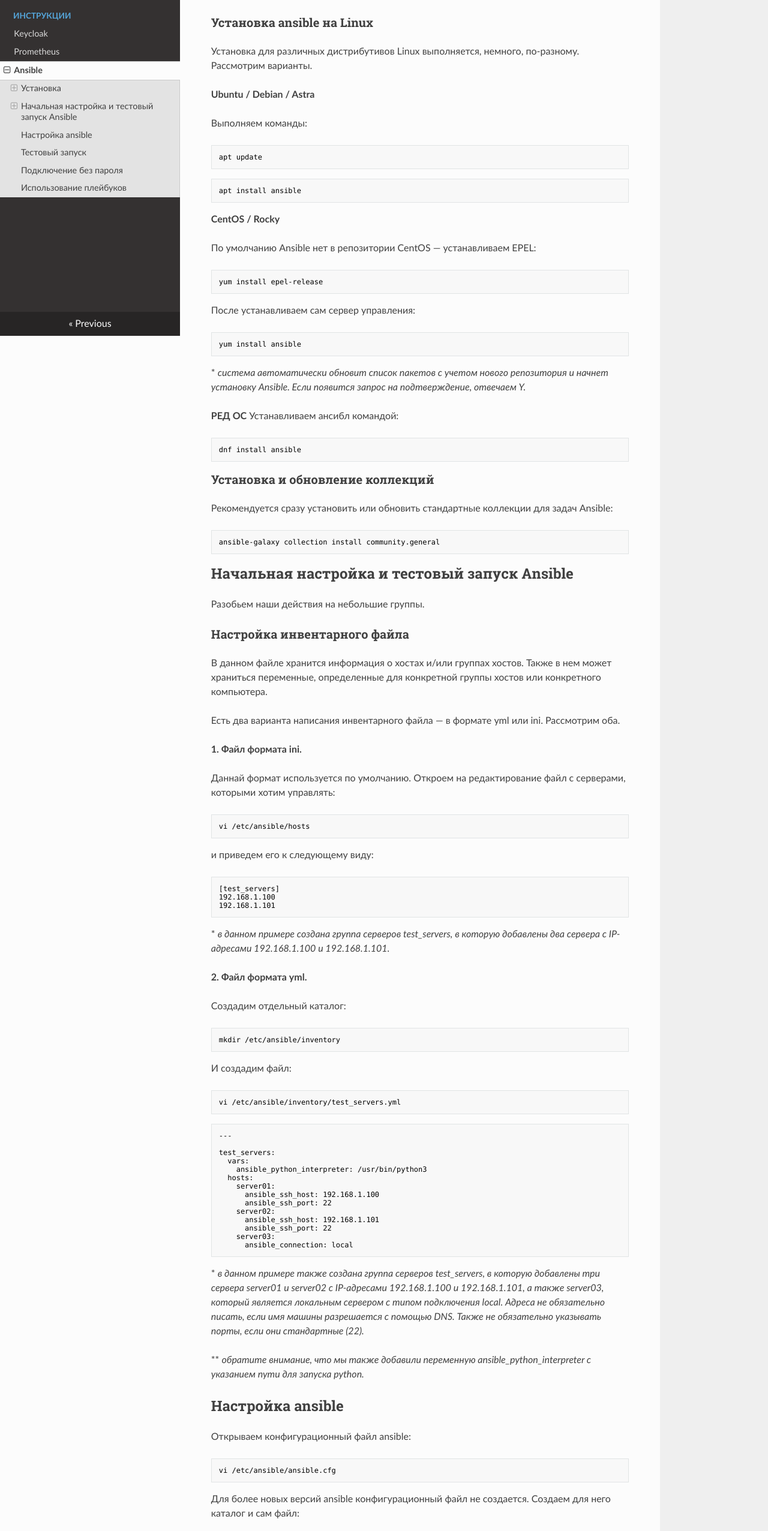
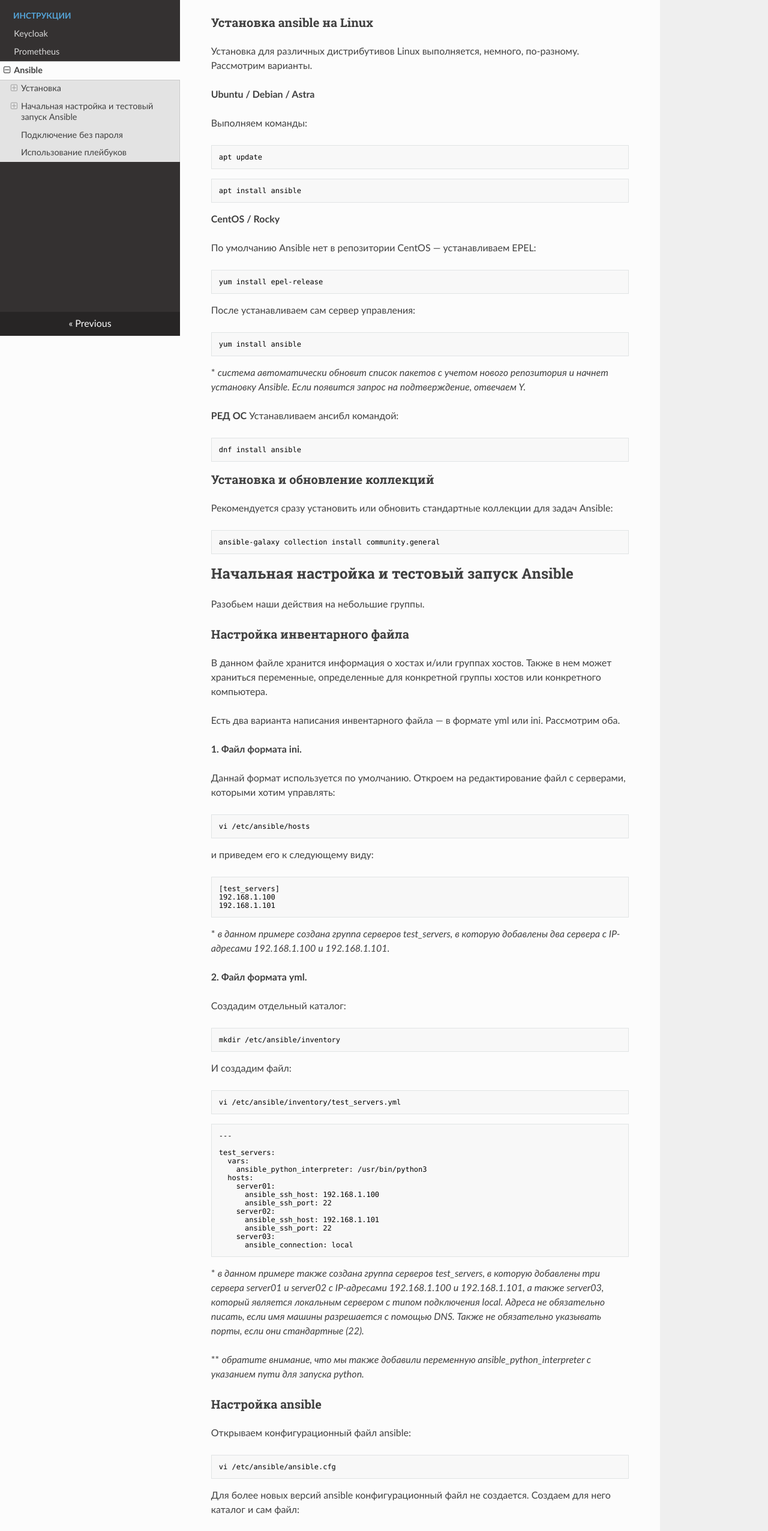
Before and after one commit to IIShara/IIShara.github.io, a plain HTML site: page Ansible/index.html in a window 1280 px wide. Shown: the part 240-2793 px from the top of the page at 60% size. Drawn offline with nearby package versions, Linux system fonts and the light colour scheme.

Commit message:
Deployed c594a60 with MkDocs version: 1.6.1

```diff
--- a/Ansible/index.html
+++ b/Ansible/index.html
@@ -71,11 +71,11 @@
         <ul>
     <li class="toctree-l3"><a class="reference internal" href="#_3">Настройка инвентарного файла</a>
     </li>
+    <li class="toctree-l3"><a class="reference internal" href="#ansible_2">Настройка ansible</a>
+    </li>
+    <li class="toctree-l3"><a class="reference internal" href="#_4">Тестовый запуск</a>
+    </li>
         </ul>
-    </li>
-    <li class="toctree-l2"><a class="reference internal" href="#ansible_2">Настройка ansible</a>
-    </li>
-    <li class="toctree-l2"><a class="reference internal" href="#_4">Тестовый запуск</a>
     </li>
     <li class="toctree-l2"><a class="reference internal" href="#_5">Подключение без пароля</a>
     </li>
@@ -174,7 +174,7 @@ test_servers:
 </code></pre>
 <p>* <em>в данном примере также создана группа серверов test_servers, в которую добавлены три сервера server01 и server02 с IP-адресами 192.168.1.100 и 192.168.1.101, а также server03, который является локальным сервером с типом подключения local. Адреса не обязательно писать, если имя машины разрешается с помощью DNS. Также не обязательно указывать порты, если они стандартные (22).</em></p>
 <p>** <em>обратите внимание, что мы также добавили переменную ansible_python_interpreter с указанием пути для запуска python.</em></p>
-<h2 id="ansible_2">Настройка ansible</h2>
+<h3 id="ansible_2">Настройка ansible</h3>
 <p>Открываем конфигурационный файл ansible:</p>
 <pre><code class="language-shell">vi /etc/ansible/ansible.cfg
 </code></pre>
@@ -193,7 +193,7 @@ test_servers:
 interpreter_python = auto_silent
 </code></pre>
 <p>* <em>данная опция указывает, чтобы ansible автоматически искал python на целевом хосте без показа предупреждений.</em></p>
-<h2 id="_4">Тестовый запуск</h2>
+<h3 id="_4">Тестовый запуск</h3>
 <p>Теперь выполним проверку доступности добавленных серверов:</p>
 <pre><code class="language-shell">ansible -m ping test_servers -u root -kK
 </code></pre>
```
Also changed, not shown: index.html (+1 -1 lines).
